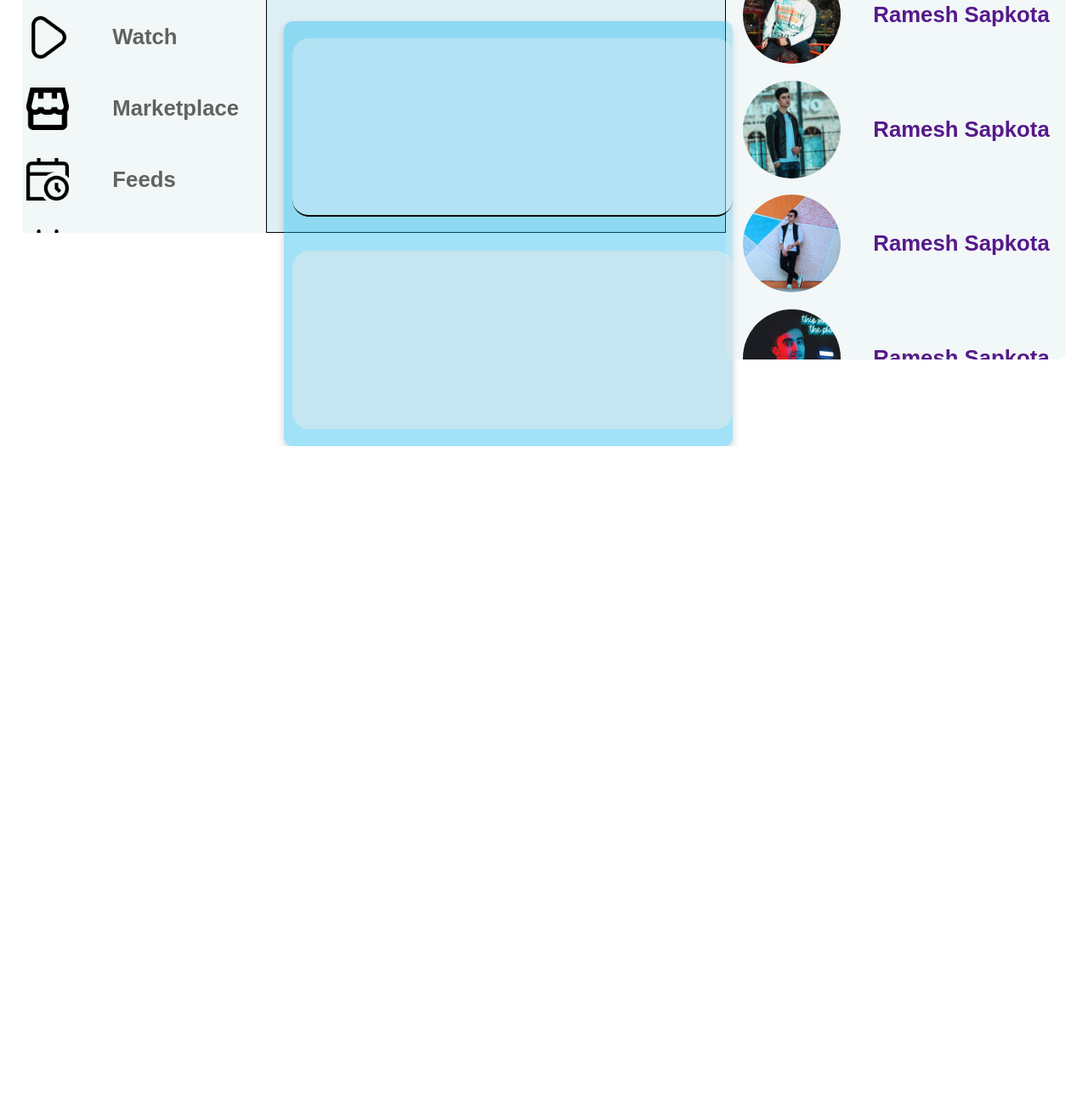
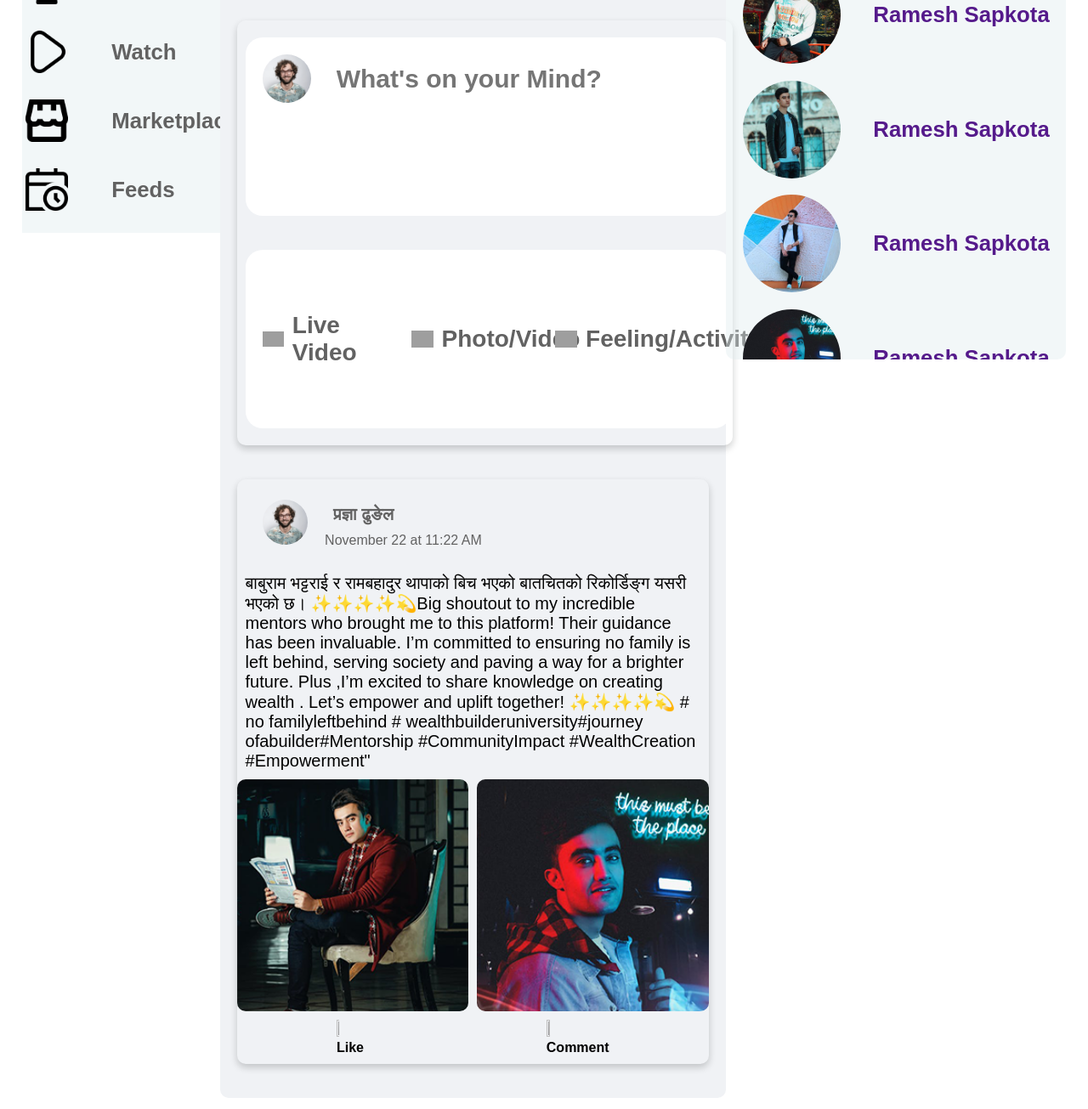
Before and after one commit to LokeshKhanal17/Facebook-Clone-, a plain HTML site: page Index.html in a window 1280 px wide. Shown: the part 643-1948 px from the top of the page at 85% size. Before the commit the page ends 1168 px from the top, so only its background shows below. Drawn offline with Linux system fonts and the light colour scheme; grey boxes are pictures that could not be loaded.

Commit message:
Added post section and post

```diff
--- a/Index.html
+++ b/Index.html
@@ -153,7 +153,8 @@
            <div class="post-section">
             <div class="post-header">
                 <div class="user-profile">
-
+                    <img src="images/profile-pic.png">
+                    <input type="text" placeholder="What's on your Mind?">
                 </div>
                 <div class="user-input">
 
@@ -162,8 +163,54 @@
             </div>
 
             <div class="post-footer">
+                <div class="child-footer">
+                    <img src="https://static.xx.fbcdn.net/rsrc.php/v3/yF/r/v1iF2605Cb5.png">
+                    <h4>Live Video</h4>
+                </div>
+                <div class="child-footer">
+                    <img src="https://static.xx.fbcdn.net/rsrc.php/v3/yC/r/a6OjkIIE-R0.png">
+                    <h4>Photo/Video</h4>
+                </div>
+                <div class="child-footer">
+                    <img src="https://static.xx.fbcdn.net/rsrc.php/v3/yk/r/yMDS19UDsWe.png">
+                    <h4>Feeling/Activity</h4>
+                </div>
+            </div>
+           </div>
+           <div class="news-feed-section">
+            <div class="user-profile">
+                <img src="images/profile-pic.png">
+                <div>
+                    <p>प्रज्ञा ढुङेल</p>
+                    <span>November 22 at 11:22 AM</span>
+                </div>
+            </div>
+            <p>
+             बाबुराम भट्टराई र रामबहादुर थापाको बिच भएको बातचितको रिकोर्डिङ्ग यसरी भएको छ।
+             ✨✨✨✨💫Big shoutout to my incredible mentors who brought me to this platform!
+             Their guidance has been invaluable. I’m committed to ensuring no family is left
+             behind, serving society and paving a way for a brighter future. Plus ,I’m excited
+             to share knowledge on creating wealth . Let’s empower and uplift together!
+             ✨✨✨✨💫 # no familyleftbehind # wealthbuilderuniversity#journey ofabuilder#Mentorship
+              #CommunityImpact #WealthCreation #Empowerment"
+            </p>
+            <div class="news-feed-image">
+                <img src="images/photo1.png">
+                <img src="images/photo6.png">
+            </div>
+            <div class="news-feed-footer">
+                <div class="child-news-footer">
+                    <img src="">
+                    <h4>Like</h4>
+                </div>
+                <div class="child-news-footer">
+                    <img src="">
+                    <h4>Comment</h4>
+                </div>
 
             </div>
+
+
            </div>
         </div>
         <!-- Right Side Bar -->
--- a/style.css
+++ b/style.css
@@ -102,10 +102,9 @@ nav{
 
 }
 .main-content {
-    background: rgba(173, 216, 230, 0.389);
+    background: #f0f2f5;
     flex-basis: 47%;
-    height: 100vh;
-    border: 1px solid black;
+    border-radius: 10px;
 
 }
 
@@ -177,6 +176,16 @@ nav{
     transform: translateY(-4px);
     box-shadow: 0 4px 8px hsla(190deg, 15%, 5%, .2);
 }
+.profile{
+    display: flex;
+    align-items: center;
+    border-radius: 20px;
+    width: 100%;
+    padding: 10px;
+    color: #fff;
+    margin-bottom: 10px;
+
+}
 .profile:hover{
     background-color: #ccc;
     font-size: 22px;
@@ -187,7 +196,9 @@ nav{
 .profile a img {
     width: 25%;
     border-radius: 50%;
+    border: #0567e7 solid 5px;
     margin-right: 15px;
+    margin-top: 5px;
     margin-bottom: 10px;
 }
 .profile a{
@@ -448,7 +459,6 @@ nav{
     border: #0567e7 solid 5px;
 }
 .story3{
-    background-color: rgba(61, 64, 237, 0.649);
     width: 25%;
     height: 100%;
     border-radius: 10px;
@@ -477,21 +487,117 @@ nav{
     border-radius: 10px;
     display: flex;
     flex-direction: column  ;
-    background-color: rgba(13, 181, 237, 0.389);
     box-shadow: 0 4px 8px hsla(190deg, 15%, 5%, .2);
 }
 .post-header{
     width: 98%;
     height: 45%;
     border-radius: 20px;
-    background-color: rgba(245, 244, 244, 0.34);
+    background-color: #fff;
     margin:20px 10px;
-    border-bottom: #0b0b0b solid 2px;
+}
+.post-header .user-profile img{
+    border-radius: 50%;
+    width: 10%;
+    height: 10%;
+    filter: none;
+    margin-left: 20px;
+}
+.post-header .user-profile{
+    display: flex;
+    align-items: center;
+    margin: 20px 0;
+}
+.post-header .user-profile input{
+    width: 88%;
+    background: transparent;
+    margin: 0 20px;
+    padding: 10px;
+    outline: none;
+    border-radius: 10px;
+    border: none;
+    font-size: 30px;
+    font-weight: 600;
 }
 .post-footer{
+    display: flex;
+    justify-content: space-between;
     width: 98%;
     height: 45%;
+    align-items: center;
     border-radius: 20px;
-    background-color: rgba(235, 230, 230, 0.488);
+    background-color: #fff;
     margin:20px 10px;
 }
+.child-footer{
+    width: 30%;
+    height:50%;
+    display: flex;
+    justify-content: center;
+    align-items: center;
+    margin-left: 20px;
+    gap:10px
+}
+.child-footer img{
+    width: 15%;
+    cursor: pointer;
+}
+.child-footer h4{
+    font-size: 28px;
+    font-weight: 600;
+    color: #626262;
+}
+.news-feed-section{
+    margin: 40px 20px;
+    border-radius: 10px;
+    display: flex;
+    flex-direction: column  ;
+    box-shadow: 0 4px 8px hsla(190deg, 15%, 5%, .2);
+}
+.user-profile{
+    display: flex;
+    align-items: center;
+    margin: 20px 10px;
+}
+.user-profile img{
+    border-radius: 50%;
+    width: 10%;
+    height: 10%;
+    filter: none;
+    margin-left: 20px;
+}
+.user-profile div {
+    display: flex;
+    flex-direction: column;
+    margin-left: 20px;
+    color: #626262;
+}
+.user-profile div p{
+    font-size: 20px;
+    font-weight: 600;
+}
+.news-feed-section p{
+    font-size: 20px;
+    margin: 10px 10px;
+}
+.news-feed-image{
+    display: flex;
+    align-items: center;
+    gap: 10px;
+}
+.news-feed-image img{
+    width: 100%;
+    height: 100%;
+    border-radius: 10px;
+}
+.news-feed-footer{
+    display: flex;
+    justify-content: space-around;
+    align-items: center;
+    margin: 10px 10px;
+}
+.news-feed-footer img{
+    width: 10%;
+    height: 10%;
+    cursor: pointer;
+}
```
